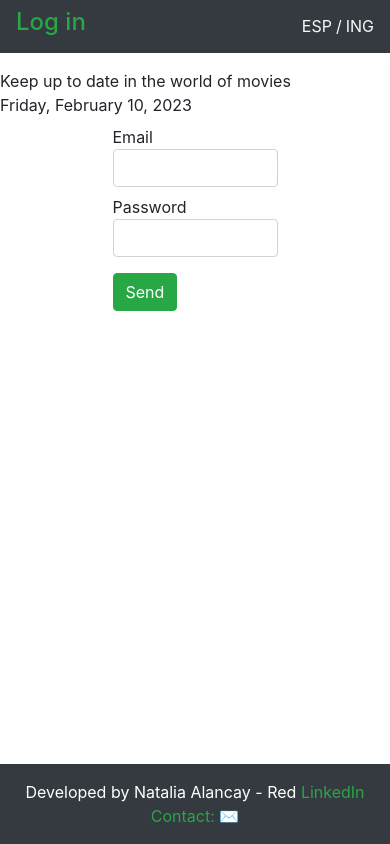
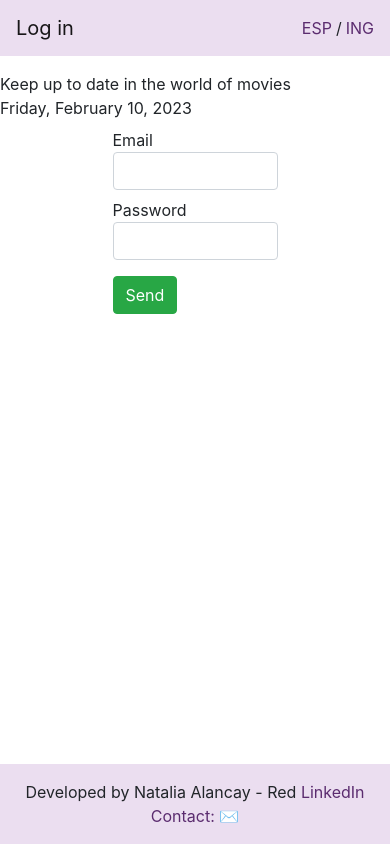
Before and after one commit to nalancay/proyect-movies, a React (Create React App) app: page / in a window 390 px wide. Built offline with nearby package versions, Linux system fonts and the light colour scheme.

Commit message:
:art: [front8] responsive: fix styles for desktop and mobile interfaces

```diff
--- a/package.json
+++ b/package.json
@@ -8,8 +8,10 @@
     "@testing-library/react": "^13.4.0",
     "@testing-library/user-event": "^13.5.0",
     "axios": "^1.3.2",
+    "bootstrap": "^5.2.3",
     "prop-types": "^15.8.1",
     "react": "^18.2.0",
+    "react-bootstrap": "^2.7.2",
     "react-dom": "^18.2.0",
     "react-intl": "^6.2.8",
     "react-router-dom": "^6.8.1",
--- a/src/components/CardMovie.js
+++ b/src/components/CardMovie.js
@@ -7,8 +7,8 @@ const CardMovie = ({ addOrRemoveFavs, movie = {} }) => {
   const favoritesArray = localStorage.getItem("favoritesMovies") || [];
 
   return (
-    <div className="col-2">
-      <div className="card my-3">
+    <div className="col-12 col-sm-6 col-md-4 col-lg-3 mb-4">
+      <div className="card">
         <img
           src={
             movie?.imgURL ?? `https://image.tmdb.org/t/p/w500/${poster_path}`
@@ -32,7 +32,10 @@ const CardMovie = ({ addOrRemoveFavs, movie = {} }) => {
         <div className="card-body">
           <h5 className="card-title">{title.substring(0, 15)}...</h5>
           <p className="card-text">{overview.substring(0, 30)}...</p>
-          <Link to={`/detail?movieID=${movieID}`} className="btn btn-primary">
+          <Link
+            to={`/detail?movieID=${movieID}`}
+            className="btn btn-primary btn-block"
+          >
             <FormattedMessage id="body.movieDetail.viewDetail" />
           </Link>
         </div>
--- a/src/components/Footer.js
+++ b/src/components/Footer.js
@@ -2,7 +2,7 @@ import { FormattedMessage } from "react-intl";
 
 function Footer() {
   return (
-    <footer className="bg-dark text-white fixed-bottom pt-3">
+    <footer className="fixed-bottom pt-3" style={{ background: "#EBDEF0" }}>
       <div className="container">
         <nav className="row d-flex justify-content-center align-items-center">
           <ul className="list-unstyled ">
@@ -15,17 +15,18 @@ function Footer() {
                 href="https://www.linkedin.com/in/natalia-alancay-454747b9/"
                 target="_blank"
                 rel="noopener noreferrer"
-                className="text-success"
+                style={{ color: "#5B2C6F" }}
               >
                 LinkedIn
               </a>
             </li>
             <li>
               <a
-                className="d-flex justify-content-center align-items-center text-success"
+                className="d-flex justify-content-center align-items-center"
                 href="mailto:alancaynatalia@gmail.com?subject=Hi%20Natalia"
                 target="_blank"
                 rel="noopener noreferrer"
+                style={{ color: "#5B2C6F" }}
               >
                 <FormattedMessage id="login.footer.contact" /> ✉
               </a>
--- a/src/components/Header.js
+++ b/src/components/Header.js
@@ -1,4 +1,7 @@
 import PropTypes from "prop-types";
+import Container from "react-bootstrap/Container";
+import Nav from "react-bootstrap/Nav";
+import Navbar from "react-bootstrap/Navbar";
 import { useContext } from "react";
 import { FormattedMessage } from "react-intl";
 import { Link } from "react-router-dom";
@@ -16,28 +19,32 @@ export const Header = ({ favorites, token, setToken }) => {
 
   return (
     <header>
-      <nav className="navbar navbar-expand-lg navbar-dark bg-dark">
-        <div className="container">
+      <Navbar expand="lg" style={{ background: "#EBDEF0" }}>
+        <Container fluid>
           {!token ? (
-            <h4 className="text-success">
+            <Navbar.Brand>
               <FormattedMessage id="header.login.text" />
-            </h4>
+            </Navbar.Brand>
           ) : (
             <>
-              <div className="collapse navbar-collapse" id="navbarNav">
-                <ul className="navbar-nav">
-                  <li className="nav-item">
-                    <Link className="nav-link" to="/list">
+              <Navbar.Toggle aria-controls="navbarScroll" />
+              <Navbar.Collapse id="navbarScroll">
+                <Nav
+                  className="me-auto my-2 my-lg-0"
+                  style={{ maxHeight: "100px" }}
+                  navbarScroll
+                >
+                  <Nav.Link>
+                    <Link className="nav-link " to="/list">
                       <FormattedMessage id="header.movies.text" />
                     </Link>
-                  </li>
-                  <li className="nav-item">
+                  </Nav.Link>
+                  <Nav.Link>
                     <Link className="nav-link" to="/favorites">
                       <FormattedMessage id="header.favorites.text" />
                     </Link>
-                  </li>
-
-                  <li className="nav-item d-flex align-items-center">
+                  </Nav.Link>
+                  <Nav.Link disabled className="d-flex align-items-center">
                     <span className="text-success">
                       {favorites.length > 0 && (
                         <>
@@ -46,35 +53,38 @@ export const Header = ({ favorites, token, setToken }) => {
                         </>
                       )}
                     </span>
-                  </li>
-                </ul>
-              </div>
-              <Search />
-              <Link className="nav-link" to="/" onClick={logout}>
-                <FormattedMessage id="header.logout.text" />
-              </Link>
+                  </Nav.Link>
+                </Nav>
+                <Search />
+              </Navbar.Collapse>
             </>
           )}
 
           <div className="d-flex">
             <Link
-              className="text-light"
+              className="ml-4"
+              style={{ color: "#5B2C6F" }}
               to={`${pathUrl}?language=es-ES`}
               onClick={() => lang.setLang("es-ES")}
             >
               ESP
             </Link>
-            <span className="text-light pl-1 pr-1">/</span>
+            <span className="pl-1 pr-1">/</span>
             <Link
-              className="text-light"
               to={`${pathUrl}?language=en-US`}
               onClick={() => lang.setLang("en-US")}
+              style={{ color: "#5B2C6F" }}
             >
               ING
             </Link>
+            {token && (
+              <Link className="ml-4" to="/" onClick={logout}>
+                <FormattedMessage id="header.logout.text" />
+              </Link>
+            )}
           </div>
-        </div>
-      </nav>
+        </Container>
+      </Navbar>
     </header>
   );
 };
--- a/src/components/List.js
+++ b/src/components/List.js
@@ -19,7 +19,7 @@ const List = ({ addOrRemoveFavs = () => {} }) => {
           <FormattedMessage id="body.loadingMessage" />
         </p>
       )}
-      <div className="row">
+      <div className="col-12 pb-5 row">
         {movieList.map((movie) => (
           <CardMovie
             key={movie.id}
```
Also changed, not shown: 2 other files (tests, documents, lock files or other folders).
